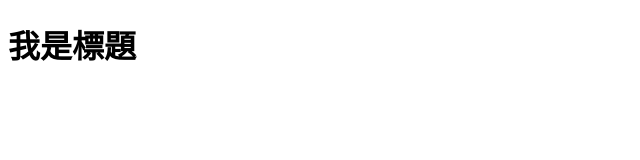
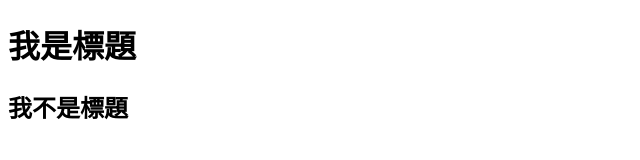
Before and after one commit to ufo060204/git_practise, a plain HTML site: page index.html in a window 1280 px wide. Shown: the whole page, without its empty margins (0-640 px from the left). Drawn offline with Linux system fonts and the light colour scheme.

Commit message:
新增h2

```diff
--- a/index.html
+++ b/index.html
@@ -7,5 +7,6 @@
 </head>
 <body>
     <h1>我是標題</h1>
+    <h2>我不是標題</h2>
 </body>
 </html>
```
